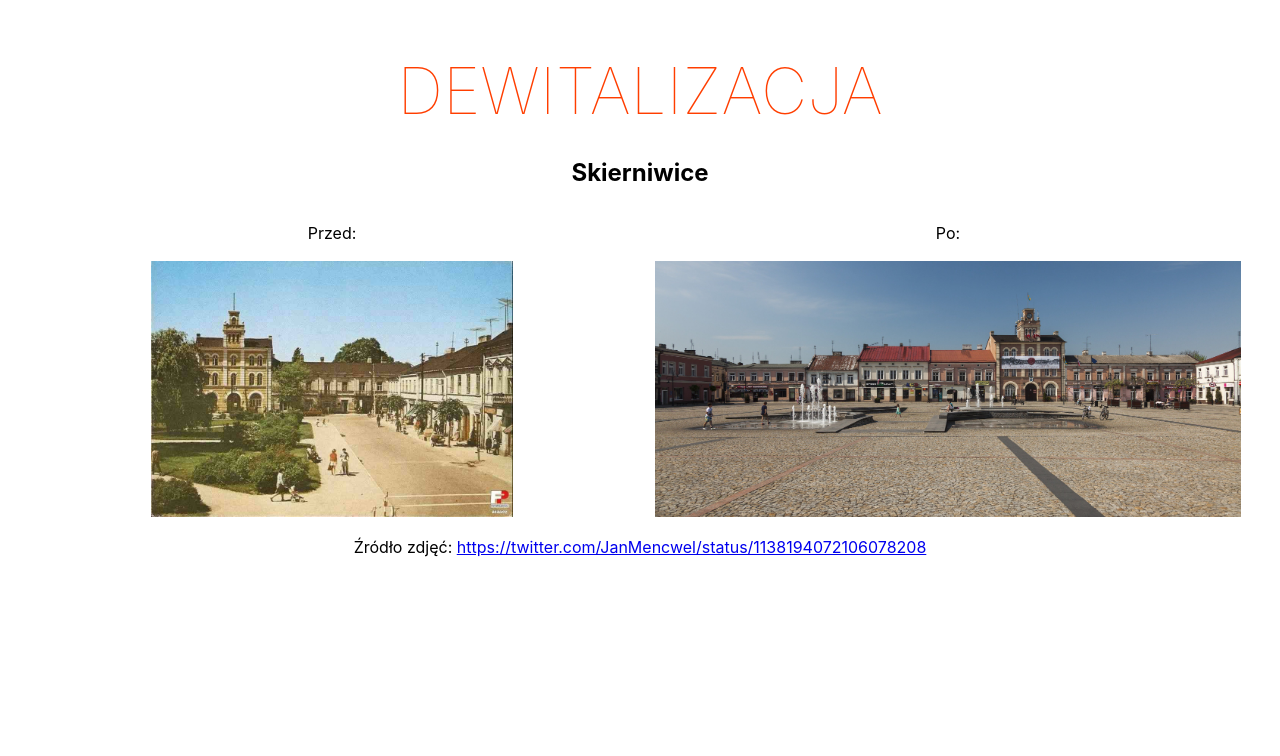
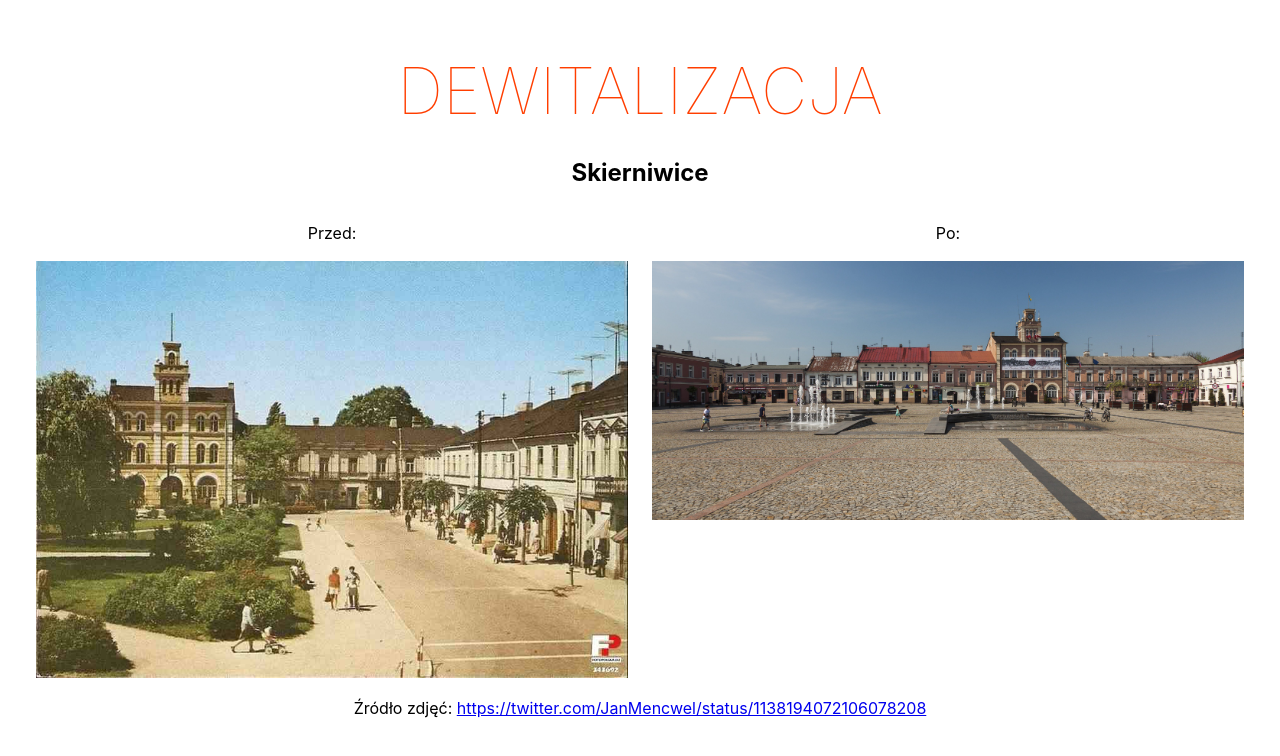
Before and after one commit to masives/dewitalizacja, a Svelte app: page / in a window 1280 px wide. Shown: the top 756 px of the page. Built offline with nearby package versions, Linux system fonts and the light colour scheme.

Commit message:
remove image constraints

```diff
--- a/src/App.svelte
+++ b/src/App.svelte
@@ -36,8 +36,6 @@
   }
 
   img {
-    height: 16rem;
-    /* width: 16rem; */
     object-fit: scale-down;
     max-width: 100%;
   }
```
